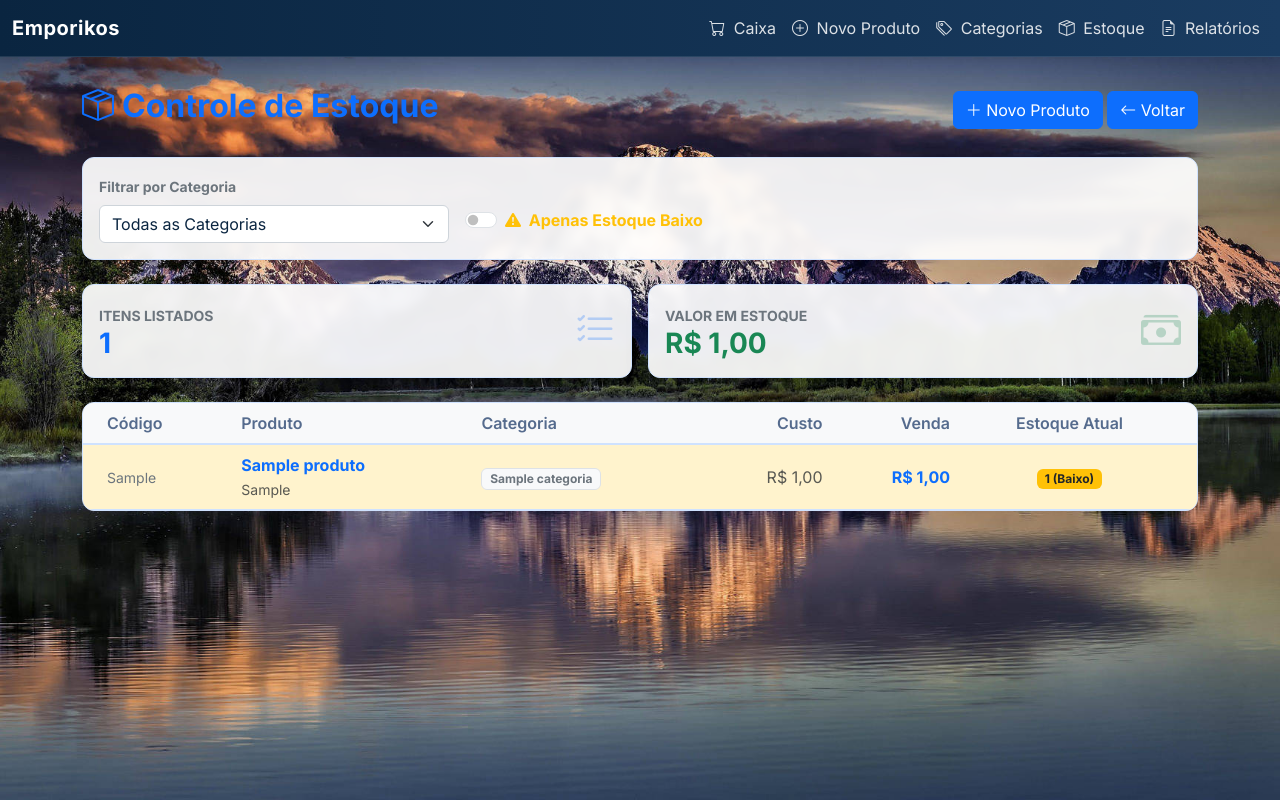
After one commit to Heitorcgq/Emporikos, a Django app: page /relatorios/estoque/ in a window 1280 px wide. The commit adds this page. Run offline with Django 5.2, Linux system fonts and the light colour scheme; a user stored in the database is signed in; tables that the repository leaves empty hold one stand-in row (values such as "Sample post").

Commit message:
Cadastro de categoria e relatorio de estoque

```diff
--- a/apps/loja/views.py
+++ b/apps/loja/views.py
@@ -4,8 +4,8 @@ from django.http import JsonResponse
 from django.views.decorators.csrf import csrf_exempt
 from django.contrib.auth.decorators import login_required
 from django.db.models import Sum
-from .models import Produto, Venda, ItensVenda
-from .forms import ProdutoForm
+from .models import Produto, Venda, ItensVenda, Categoria
+from .forms import ProdutoForm, CategoriaForm
 from datetime import datetime, timedelta
 from django.utils import timezone
 
@@ -164,3 +164,49 @@ def relatorio_vendas(request):
     }
 
     return render(request, 'loja/relatorio_vendas.html', context)
+
+@login_required
+def cadastro_categoria(request):
+    if request.method == 'POST':
+        form = CategoriaForm(request.POST)
+        if form.is_valid():
+            form.save()
+            return redirect('cadastro_categoria')
+    else:
+        form = CategoriaForm
+
+    categorias_existentes = Categoria.objects.all().order_by('nome')
+
+    return render(request, 'loja/cadastro_categoria.html', {
+        'form': form,
+        'categorias': categorias_existentes # Passamos a lista para o HTML
+    })
+
+
+@login_required
+def relatorio_estoque(request):
+    produtos = Produto.objects.all().order_by('nome')
+    categorias = Categoria.objects.all().order_by('nome')
+
+    categoria_id = request.GET.get('categoria')
+    if categoria_id:
+        produtos = produtos.filter(categoria_id=categoria_id)
+
+    baixo_estoque = request.GET.get('baixo')
+    if baixo_estoque:
+        produtos = produtos.filter(estoque_atual__lte=10)
+
+    valor_total_estoque = 0
+    for p in produtos:
+        valor_total_estoque += (p.preco_compra * p.estoque_atual)
+
+    context = {
+        'produtos': produtos,
+        'categorias': categorias,
+        'valor_total_estoque': valor_total_estoque,
+        'total_itens': produtos.count(),
+        'filtro_categoria': int(categoria_id) if categoria_id else None,
+        'filtro_baixo': baixo_estoque
+    }
+
+    return render(request, 'loja/relatorio_estoque.html', context)
--- a/setup/urls.py
+++ b/setup/urls.py
@@ -8,7 +8,8 @@ urlpatterns = [
     path('', views.frente_caixa, name='frente_caixa'),
     path('produtos/novo/', views.cadastro_produto, name='cadastro_produto'),
     path('relatorios/vendas/', views.relatorio_vendas, name='relatorio_vendas'),
-
+    path('categorias/nova/', views.cadastro_categoria, name='cadastro_categoria'),
+    path('relatorios/estoque/', views.relatorio_estoque, name='relatorio_estoque'),
 
     # Rotas "invisíveis" que o JavaScript vai chamar
     path('api/buscar-produto/', views.buscar_produto, name='buscar_produto'),
--- a/templates/core/base.html
+++ b/templates/core/base.html
@@ -25,7 +25,7 @@
 
       body {
         /* Configuração da Imagem de Fundo */
-        background: url('{% static "img/paisagem.jpg" %}') no-repeat center center fixed;
+        background: url('{% static "img/paisagem2.jpg" %}') no-repeat center center fixed;
         background-size: cover; /* Faz a imagem cobrir toda a tela */
 
         color: var(--text-primary);
@@ -115,6 +115,16 @@
                 </a>
             </li>
             <li class="nav-item">
+                <a class="nav-link" href="{% url 'cadastro_categoria' %}">
+                    <i class="bi bi-tags me-1"></i> Categorias
+                </a>
+            </li>
+            <li class="nav-item">
+                <a class="nav-link" href="{% url 'relatorio_estoque' %}">
+                    <i class="bi bi-box-seam me-1"></i> Estoque
+                </a>
+            </li>
+            <li class="nav-item">
                 <a class="nav-link" href="{% url 'relatorio_vendas' %}">
                     <i class="bi bi-file-earmark-text me-1"></i> Relatórios
                 </a>
--- a/templates/loja/cadastro_produto.html
+++ b/templates/loja/cadastro_produto.html
@@ -5,7 +5,7 @@
 
     <div class="d-flex justify-content-between align-items-center mb-4">
         <h2 class="text-primary fw-bold"><i class="bi bi-box-seam-fill me-2"></i>Novo Produto</h2>
-        <a href="{% url 'frente_caixa' %}" class="btn btn-outline-primary">
+        <a href="{% url 'frente_caixa' %}" class="btn btn-primary w-10">
             <i class="bi bi-arrow-left"></i> Voltar ao Caixa
         </a>
     </div>
--- a/templates/loja/pdv.html
+++ b/templates/loja/pdv.html
@@ -11,7 +11,7 @@
                     <i class="bi bi-search"></i>
                 </span>
                 <input type="text" id="input-busca" class="form-control border-primary"
-                       placeholder="Digite o código (ex: Z1) ou nome..."
+                       placeholder="Digite o código ou nome..."
                        autocomplete="off" autofocus>
 
                 <ul id="lista-sugestoes" class="list-group position-absolute w-100 shadow-lg"
--- /dev/null
+++ b/templates/loja/relatorio_estoque.html
@@ -0,0 +1,120 @@
+{% extends "core/base.html" %}
+
+{% block content %}
+<div class="container">
+    <div class="d-flex justify-content-between align-items-center mb-4">
+        <h2 class="text-primary fw-bold"><i class="bi bi-box-seam me-2"></i>Controle de Estoque</h2>
+        <div>
+            <a href="{% url 'cadastro_produto' %}" class="btn btn-primary w-10">
+                <i class="bi bi-plus-lg"></i> Novo Produto
+            </a>
+            <a href="{% url 'frente_caixa' %}" class="btn btn-primary w-10">
+                <i class="bi bi-arrow-left"></i> Voltar
+            </a>
+        </div>
+    </div>
+
+    <div class="panel mb-4 p-3">
+        <form method="get" class="row g-3 align-items-center">
+
+            <div class="col-md-4">
+                <label class="form-label small fw-bold text-secondary">Filtrar por Categoria</label>
+                <select name="categoria" class="form-select" onchange="this.form.submit()">
+                    <option value="">Todas as Categorias</option>
+                    {% for cat in categorias %}
+                    <option value="{{ cat.id }}" {% if filtro_categoria == cat.id %}selected{% endif %}>
+                        {{ cat.nome }}
+                    </option>
+                    {% endfor %}
+                </select>
+            </div>
+
+            <div class="col-md-4 pt-4">
+                <div class="form-check form-switch">
+                    <input class="form-check-input" type="checkbox" name="baixo" value="1" id="checkBaixo"
+                           {% if filtro_baixo %}checked{% endif %} onchange="this.form.submit()">
+                    <label class="form-check-label fw-bold text-warning" for="checkBaixo">
+                        <i class="bi bi-exclamation-triangle-fill me-1"></i> Apenas Estoque Baixo
+                    </label>
+                </div>
+            </div>
+
+            {% if filtro_categoria or filtro_baixo %}
+            <div class="col-md-4 text-end pt-3">
+                <a href="{% url 'relatorio_estoque' %}" class="btn btn-sm btn-outline-secondary">
+                    <i class="bi bi-x-lg"></i> Limpar Filtros
+                </a>
+            </div>
+            {% endif %}
+        </form>
+    </div>
+
+    <div class="row g-3 mb-4">
+        <div class="col-md-6">
+            <div class="panel d-flex align-items-center justify-content-between p-3">
+                <div>
+                    <small class="text-secondary fw-bold text-uppercase">Itens Listados</small>
+                    <div class="h3 mb-0 text-primary fw-bold">{{ total_itens }}</div>
+                </div>
+                <div class="fs-1 text-primary opacity-25"><i class="bi bi-list-check"></i></div>
+            </div>
+        </div>
+        <div class="col-md-6">
+            <div class="panel d-flex align-items-center justify-content-between p-3">
+                <div>
+                    <small class="text-secondary fw-bold text-uppercase">Valor em Estoque</small>
+                    <div class="h3 mb-0 text-success fw-bold">R$ {{ valor_total_estoque|floatformat:2 }}</div>
+                </div>
+                <div class="fs-1 text-success opacity-25"><i class="bi bi-cash-stack"></i></div>
+            </div>
+        </div>
+    </div>
+
+    <div class="panel p-0 overflow-hidden">
+        <div class="table-responsive">
+            <table class="table table-hover align-middle mb-0">
+                <thead class="table-light">
+                    <tr>
+                        <th class="ps-4">Código</th>
+                        <th>Produto</th>
+                        <th>Categoria</th>
+                        <th class="text-end">Custo</th>
+                        <th class="text-end">Venda</th>
+                        <th class="text-center pe-4">Estoque Atual</th>
+                    </tr>
+                </thead>
+                <tbody>
+                    {% for p in produtos %}
+                    <tr class="{% if p.estoque_atual == 0 %}table-danger bg-opacity-10{% elif p.estoque_atual <= 5 %}table-warning bg-opacity-10{% endif %}">
+                        <td class="ps-4 text-secondary"><small>{{ p.codigo|default:"-" }}</small></td>
+                        <td>
+                            <div class="fw-bold text-primary">{{ p.nome }}</div>
+                            <small class="text-muted">{{ p.detalhes }}</small>
+                        </td>
+                        <td><span class="badge bg-light text-secondary border">{{ p.categoria.nome|default:"Geral" }}</span></td>
+                        <td class="text-end text-muted">R$ {{ p.preco_compra|floatformat:2 }}</td>
+                        <td class="text-end fw-bold text-primary">R$ {{ p.preco_venda|floatformat:2 }}</td>
+                        <td class="text-center pe-4">
+                            {% if p.estoque_atual == 0 %}
+                                <span class="badge bg-danger">ESGOTADO</span>
+                            {% elif p.estoque_atual <= 5 %}
+                                <span class="badge bg-warning text-dark">{{ p.estoque_atual }} (Baixo)</span>
+                            {% else %}
+                                <span class="fw-bold fs-5 text-secondary">{{ p.estoque_atual }}</span>
+                            {% endif %}
+                        </td>
+                    </tr>
+                    {% empty %}
+                    <tr>
+                        <td colspan="6" class="text-center py-5 text-muted">
+                            <i class="bi bi-box h1 d-block mb-2"></i>
+                            Nenhum produto encontrado com estes filtros.
+                        </td>
+                    </tr>
+                    {% endfor %}
+                </tbody>
+            </table>
+        </div>
+    </div>
+</div>
+{% endblock %}
--- a/templates/loja/relatorio_vendas.html
+++ b/templates/loja/relatorio_vendas.html
@@ -4,7 +4,7 @@
 <div class="container">
     <div class="d-flex justify-content-between align-items-center mb-4">
         <h2 class="text-primary fw-bold"><i class="bi bi-file-earmark-bar-graph me-2"></i>Relatório de Vendas</h2>
-        <a href="{% url 'frente_caixa' %}" class="btn btn-outline-secondary">
+        <a href="{% url 'frente_caixa' %}" class="btn btn-primary w-10">
             <i class="bi bi-arrow-left"></i> Voltar
         </a>
     </div>
```
Also changed, not shown: apps/loja/forms.py (+11 -1 lines), templates/loja/cadastro_categoria.html (added, +54 -0 lines), static/img/paisagem2.jpg (added), static/img/teste1.jpg (added).
